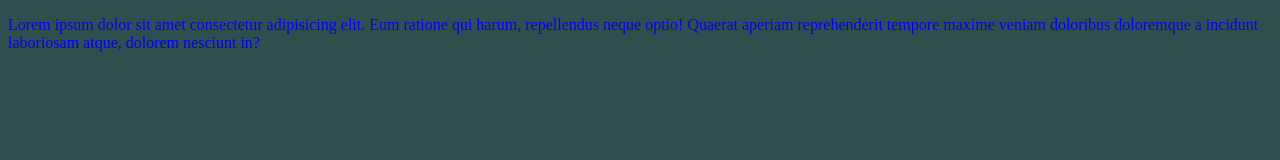
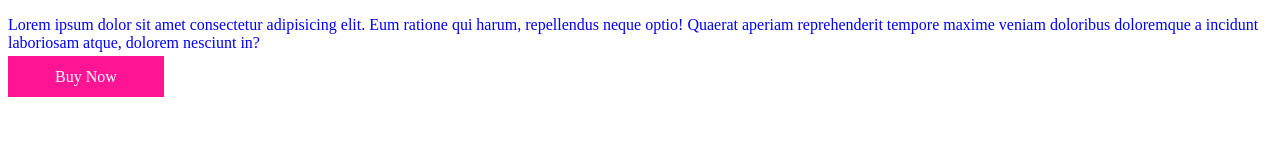
Before and after one commit to Godswill001/Netflix, a plain HTML site: page index.html in a window 1280 px wide. Drawn offline with Linux system fonts and the light colour scheme.

Commit message:
i styled a button with pink  background

```diff
--- a/index.html
+++ b/index.html
@@ -9,5 +9,7 @@
 </head>
 <body>
     <p>Lorem ipsum dolor sit amet consectetur adipisicing elit. Eum ratione qui harum, repellendus neque optio! Quaerat aperiam reprehenderit tempore maxime veniam doloribus doloremque a incidunt laboriosam atque, dolorem nesciunt in?</p>
+
+    <a href="#" class="btn">Buy Now</a>
 </body>
 </html>
--- a/style.css
+++ b/style.css
@@ -2,6 +2,10 @@ p{
     color: blue;
 }
 
-body{
-    background-color: darkslategray;
+
+.btn{
+    text-decoration: none;
+    padding: 12px 47px;
+    background-color: deeppink;
+    color: #fff;
 }
```
